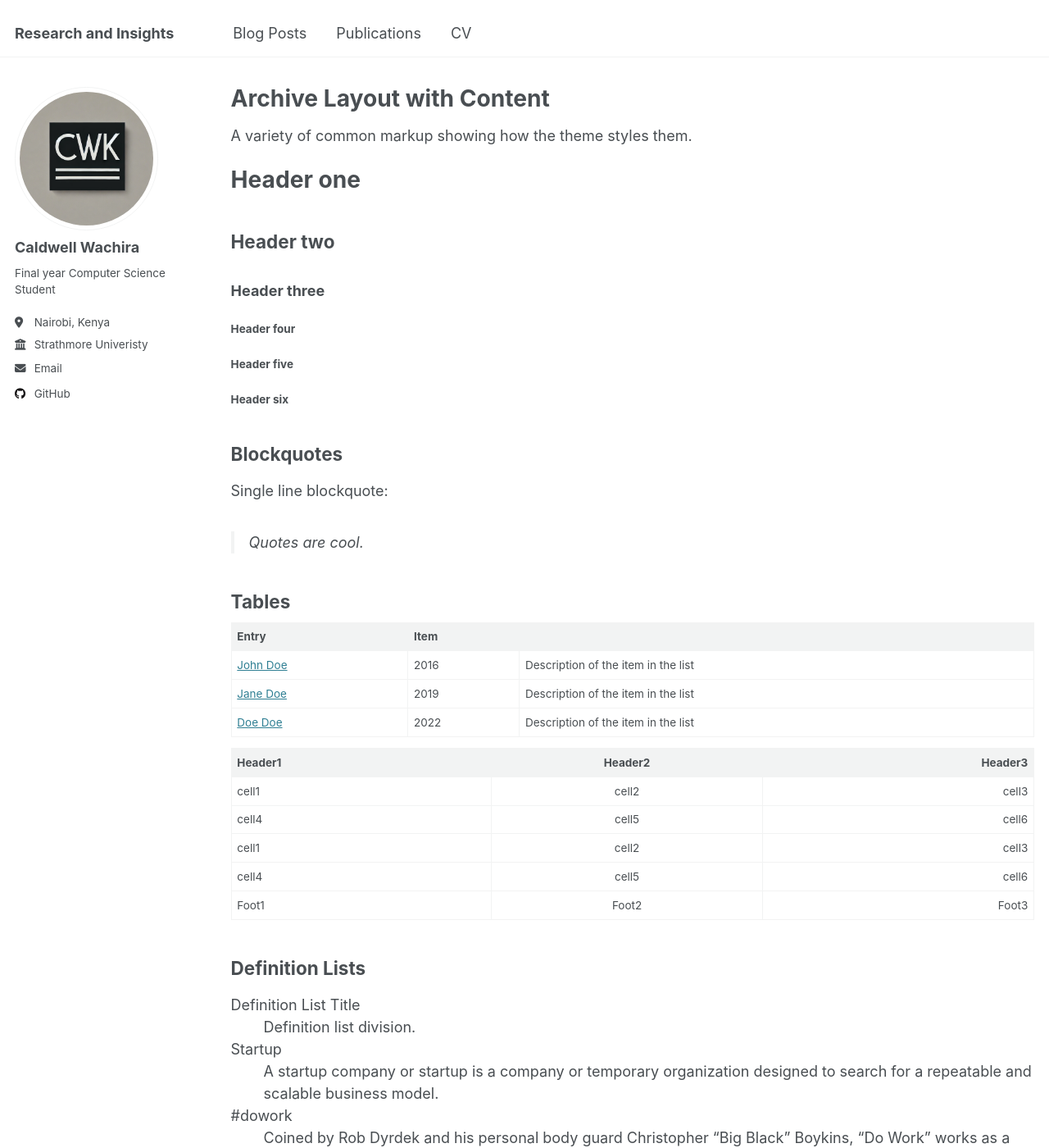
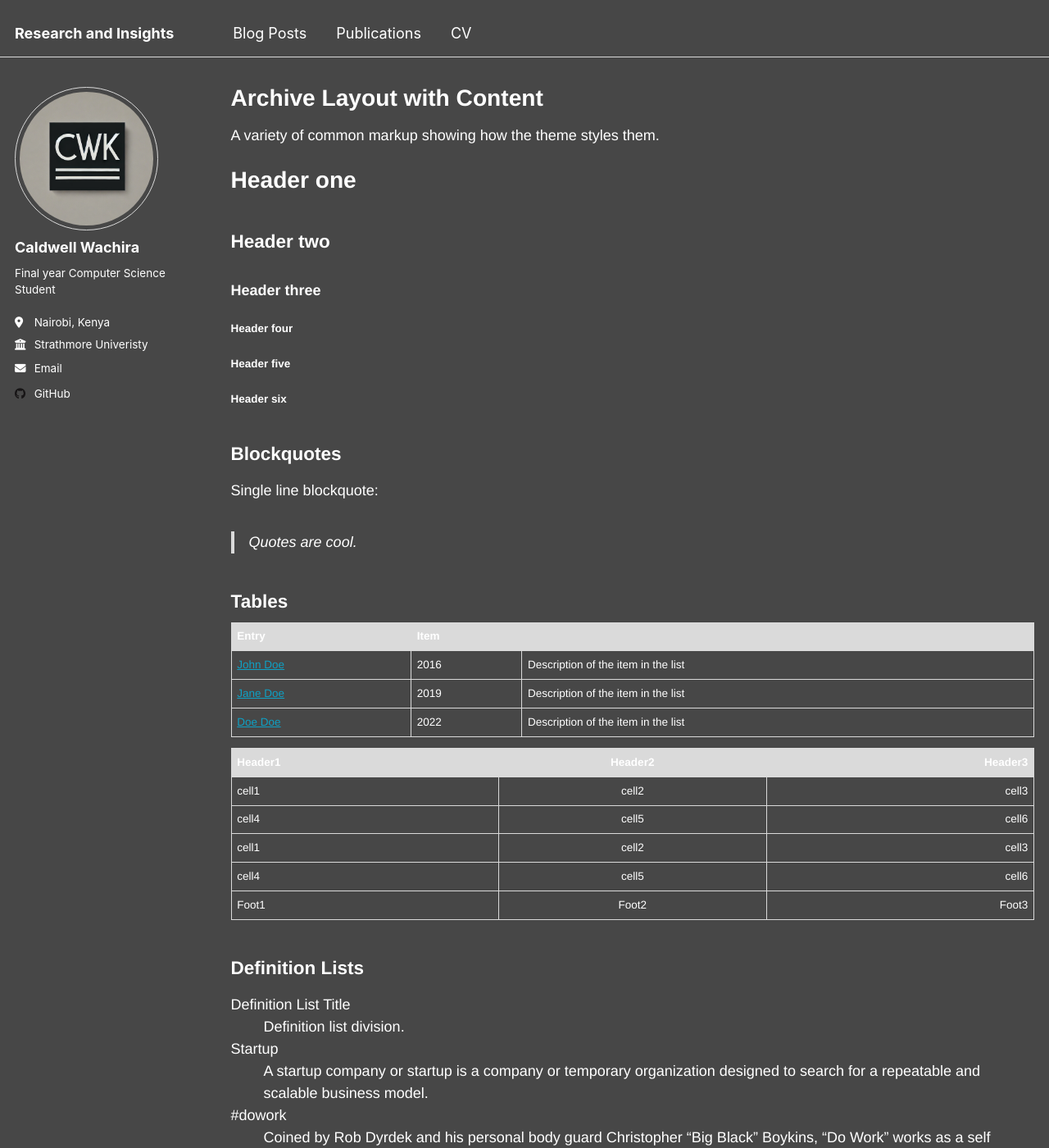
Before and after one commit to Caldwell10/Portfolio, a Jekyll site: the page built from blog/_pages/archive-layout-with-content.md, in a window 1280 px wide and 1400 px high. Shown: the whole window at 82% size. Built offline with Jekyll 4.4.1, drawn with Linux system fonts in a browser that asks for light colours.

Commit message:
Changed themes

```diff
--- a/blog/_config.yml
+++ b/blog/_config.yml
@@ -8,7 +8,7 @@
 
 # Basic Site Settings
 locale                   : "en-US"
-site_theme               : "default"
+site_theme               : "dark"
 title                    : "Research and Insights"
 title_separator          : "-"
 name                     : &name "Caldwell Wachira"
--- a/blog/_sass/_themes.scss
+++ b/blog/_sass/_themes.scss
@@ -39,9 +39,9 @@ $type-size-6                : 0.75em;   // ~12px
 $type-size-7                : 0.6875em; // ~11px
 $type-size-8                : 0.625em;  // ~10px
 
-$global-font-family         : $sans-serif;
-$header-font-family         : $sans-serif;
-$caption-font-family        : $serif;
+$global-font-family: $helvetica;
+$header-font-family: $helvetica;
+$caption-font-family: $helvetica;
 
 /* ==========================================================================
    Breakpoints
--- a/blog/assets/css/main.scss
+++ b/blog/assets/css/main.scss
@@ -12,7 +12,7 @@
     "vendor/breakpoint/breakpoint",
 
     "themes",
-    "theme/{{ site.site_theme | default: 'default' }}",
+    "theme/{{ site.site_theme | default: 'dark' }}",
 
     "include/mixins",
     "vendor/susy/susy",
```
